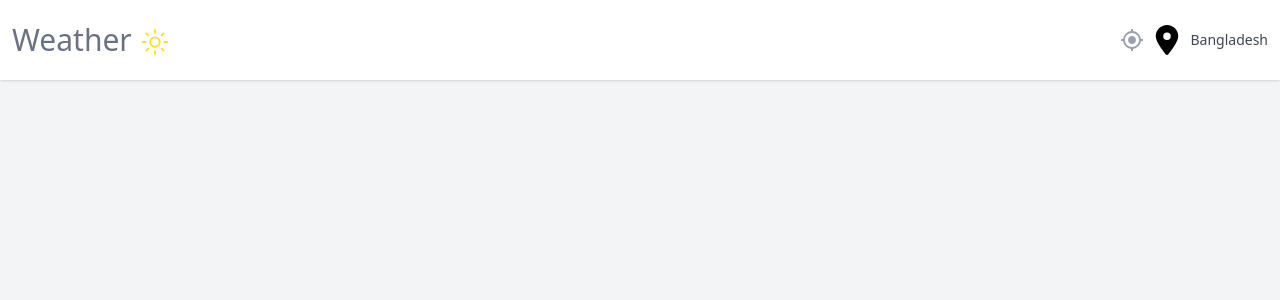
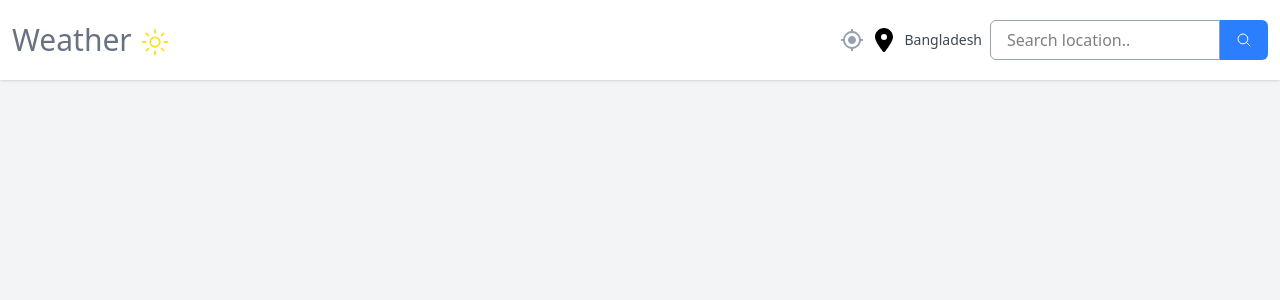
Before and after one commit to imjoyhalder/Weather-App, a Next.js app: page / in a window 1280 px wide. Shown: the top 300 px of the page. Built offline with nearby package versions, Linux system fonts and the light colour scheme.

Commit message:
search bar section completed

```diff
--- a/package.json
+++ b/package.json
@@ -9,10 +9,12 @@
     "lint": "next lint"
   },
   "dependencies": {
+    "clsx": "^2.1.1",
     "next": "15.4.2",
     "react": "19.1.0",
     "react-dom": "19.1.0",
-    "react-icons": "^5.5.0"
+    "react-icons": "^5.5.0",
+    "tailwind-merge": "^3.3.1"
   },
   "devDependencies": {
     "@eslint/eslintrc": "^3",
--- a/src/app/components/Navbar.tsx
+++ b/src/app/components/Navbar.tsx
@@ -2,6 +2,7 @@ import React from 'react'
 import { IoSunnyOutline } from "react-icons/io5";
 import { MdMyLocation } from "react-icons/md";
 import { FaLocationDot } from "react-icons/fa6";
+import SearchBox from './SearchBox';
 
 type Props = {}
 
@@ -13,13 +14,18 @@ export default function Navbar({ }: Props) {
                     <h2 className='text-gray-500 text-3xl'>Weather</h2>
                     <IoSunnyOutline className='text-3xl mt-1 text-yellow-300' />
                 </p>
-                {/* search bar section */}
+                {/* Location & search bar section */}
                 <section className='flex gap-2 items-center '>
                     <MdMyLocation className='text-2xl text-gray-400  hover:opacity-80 cursor-pointer' />
-                    <FaLocationDot className='text-3xl' />
+                    <FaLocationDot className='text-2xl' />
                     <p className='text-slate-900/80 text-sm'>
                         Bangladesh
                     </p>
+
+                    {/* Search Bar section */}
+                    <div>
+                        <SearchBox></SearchBox>
+                    </div>
                 </section>
             </div>
         </nav>
--- /dev/null
+++ b/src/app/components/SearchBox.tsx
@@ -0,0 +1,30 @@
+import { cn } from '@/utils/cn';
+import React from 'react'
+import { IoSearchOutline } from "react-icons/io5";
+
+type Props = {
+    className?: string;
+    value: string;
+    onChange: React.ChangeEventHandler<HTMLInputElement> | undefined
+    onSubmit: React.FormEventHandler<HTMLFormElement> | undefined
+}
+
+const SearchBox = (props: Props) => {
+    return (
+        <form onSubmit={props.onSubmit} className={cn('flex relative items-center justify-center h-10', props.className)}>
+            <input type="text"
+                value={props.value}
+                onChange={props.onChange}
+                placeholder='Search location..'
+                className='px-4 py-2 w-[230px] border border-gray-400 rounded-l-md focus:outline-none focus:border-blue-500 h-full' />
+
+            <button className='px-4 py-[9px] bg-blue-500
+            text-white rounded-r-md focus:outline-none hover:bg-blue-600
+            whitespace-nowrap h-full'>
+                <IoSearchOutline />
+            </button>
+        </form>
+    )
+}
+
+export default SearchBox
--- /dev/null
+++ b/src/utils/cn.ts
@@ -0,0 +1,6 @@
+import clsx, { ClassValue } from "clsx";
+import { twMerge } from "tailwind-merge";
+
+export function cn(...inputs: ClassValue[]){
+    return twMerge(clsx(...inputs))
+}
```
Also changed, not shown: 1 other file (tests, documents, lock files or other folders).
